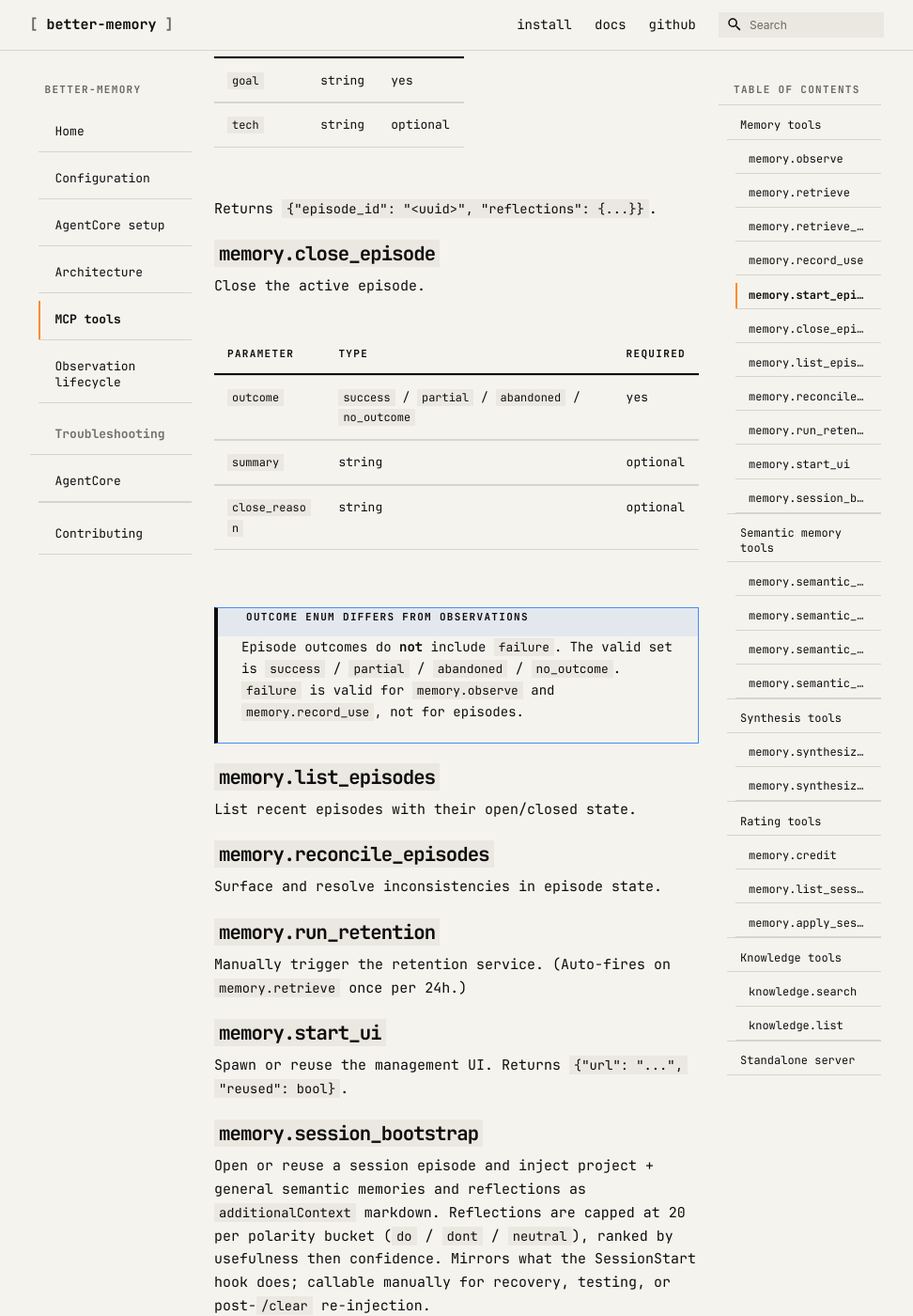
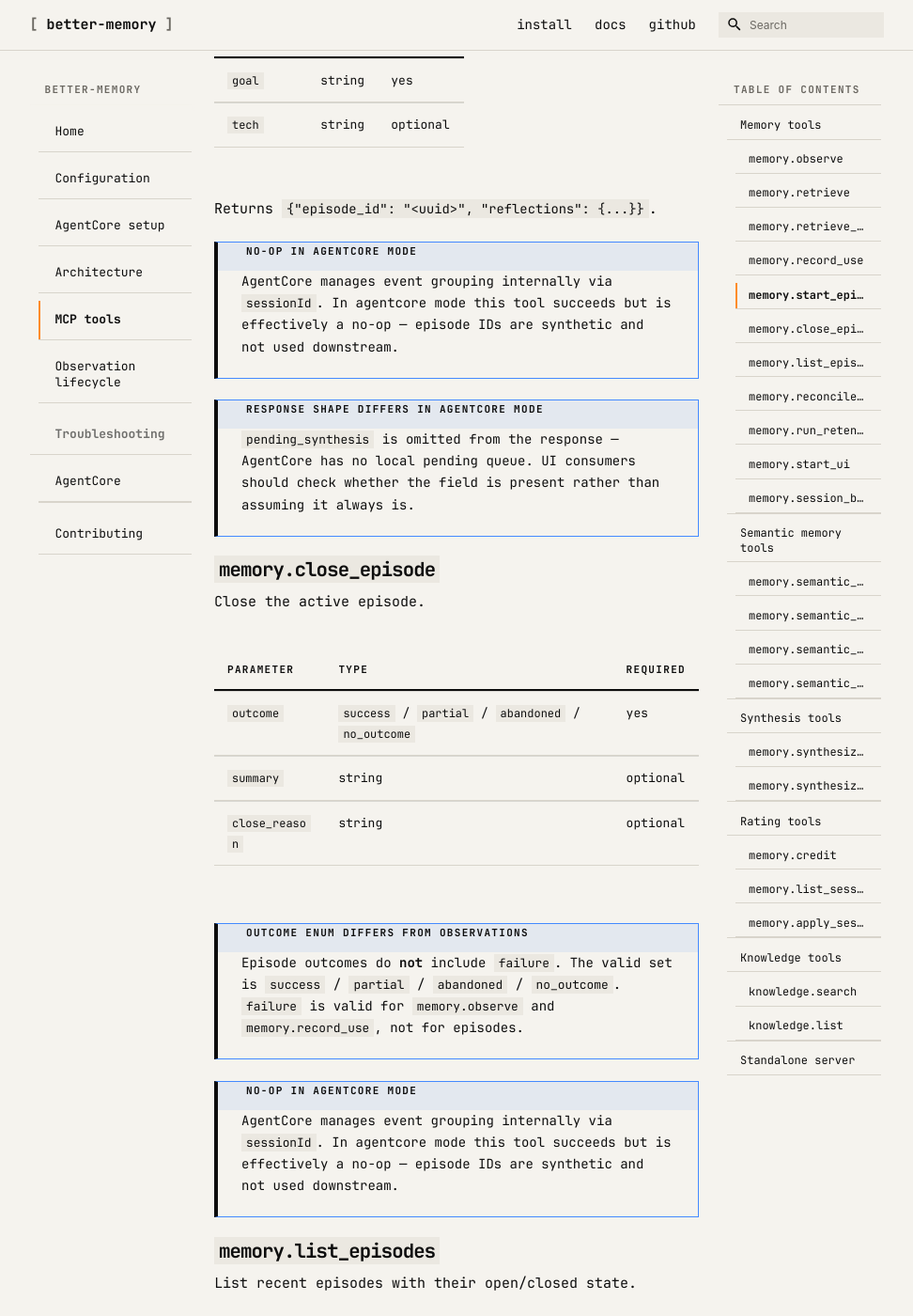
Before and after one commit to emp3thy/better-memory, an MkDocs documentation site: the page built from website/mcp-tools.md, in a window 1280 px wide and 1400 px high, scrolled down 3323 px. Shown: the whole window at 94% size, without its empty margins (154-1126 px from the left). Built offline with MkDocs 1.6.1 and Material for MkDocs 9.7.7, drawn with Linux system fonts in a browser that asks for light colours; comment, search, counter and statistics services are not loaded; some of the changed text lies outside the part shown.

Commit message:
docs(mcp-tools): annotate per-tool agentcore-mode behaviour

```diff
--- a/website/mcp-tools.md
+++ b/website/mcp-tools.md
@@ -69,6 +69,12 @@
 
 Returns `{"episode_id": "<uuid>", "reflections": {...}}`.
 
+!!! note "No-op in agentcore mode"
+    AgentCore manages event grouping internally via `sessionId`. In agentcore mode this tool succeeds but is effectively a no-op — episode IDs are synthetic and not used downstream.
+
+!!! note "Response shape differs in agentcore mode"
+    `pending_synthesis` is omitted from the response — AgentCore has no local pending queue. UI consumers should check whether the field is present rather than assuming it always is.
+
 ### `memory.close_episode`
 
 Close the active episode.
@@ -82,13 +88,22 @@
 !!! note "Outcome enum differs from observations"
     Episode outcomes do **not** include `failure`. The valid set is `success` / `partial` / `abandoned` / `no_outcome`. `failure` is valid for `memory.observe` and `memory.record_use`, not for episodes.
 
+!!! note "No-op in agentcore mode"
+    AgentCore manages event grouping internally via `sessionId`. In agentcore mode this tool succeeds but is effectively a no-op — episode IDs are synthetic and not used downstream.
+
 ### `memory.list_episodes`
 
 List recent episodes with their open/closed state.
 
+!!! note "No-op in agentcore mode"
+    AgentCore manages event grouping internally via `sessionId`. In agentcore mode this tool succeeds but is effectively a no-op — episode IDs are synthetic and not used downstream.
+
 ### `memory.reconcile_episodes`
 
 Surface and resolve inconsistencies in episode state.
+
+!!! note "No-op in agentcore mode"
+    AgentCore manages event grouping internally via `sessionId`. In agentcore mode this tool succeeds but is effectively a no-op — episode IDs are synthetic and not used downstream.
 
 ### `memory.run_retention`
 
@@ -158,6 +173,9 @@
 |---|---|---|---|
 | `project` | string | optional | Defaults to cwd-derived. |
 
+!!! note "Not available in agentcore mode"
+    These tools are NOT registered when `BETTER_MEMORY_STORAGE_BACKEND=agentcore`. AgentCore's built-in episodic strategy performs extraction in the cloud; there is no local pending queue to drain.
+
 ### `memory.synthesize_next_apply`
 
 Apply a synthesis decision for one episode. Atomically creates new reflections, augments existing ones, merges near-duplicates (combining their evidence and rating counters onto the survivor), marks observations consumed (or ignored), and stamps the episode synthesized.
@@ -169,6 +187,9 @@
 | `project` | string | optional | Defaults to cwd-derived. |
 
 Returns a step summary: `{episode_id, counts, queue, failure}`.
+
+!!! note "Not available in agentcore mode"
+    These tools are NOT registered when `BETTER_MEMORY_STORAGE_BACKEND=agentcore`. AgentCore's built-in episodic strategy performs extraction in the cloud; there is no local pending queue to drain.
 
 ## Rating tools
 
```
